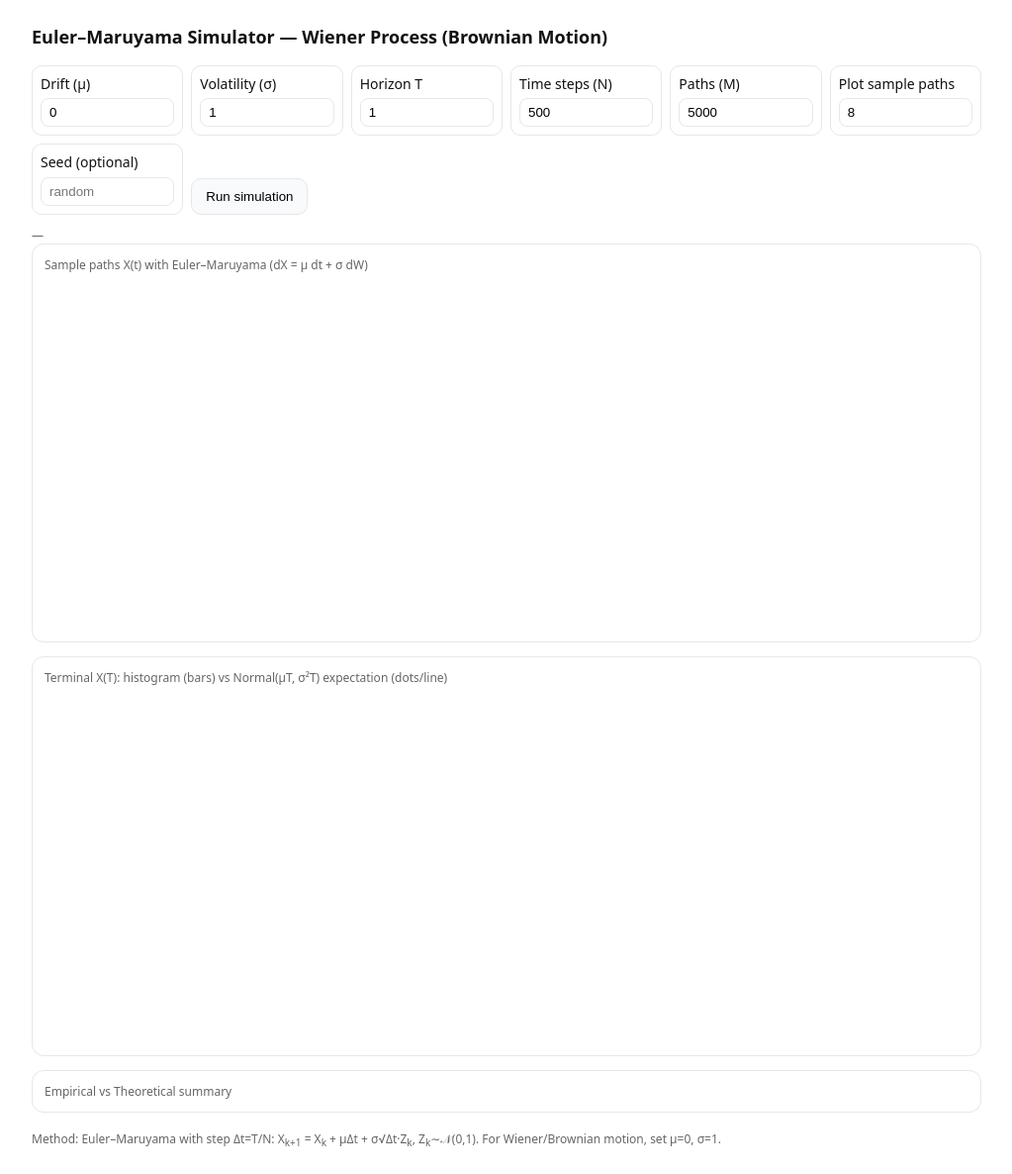
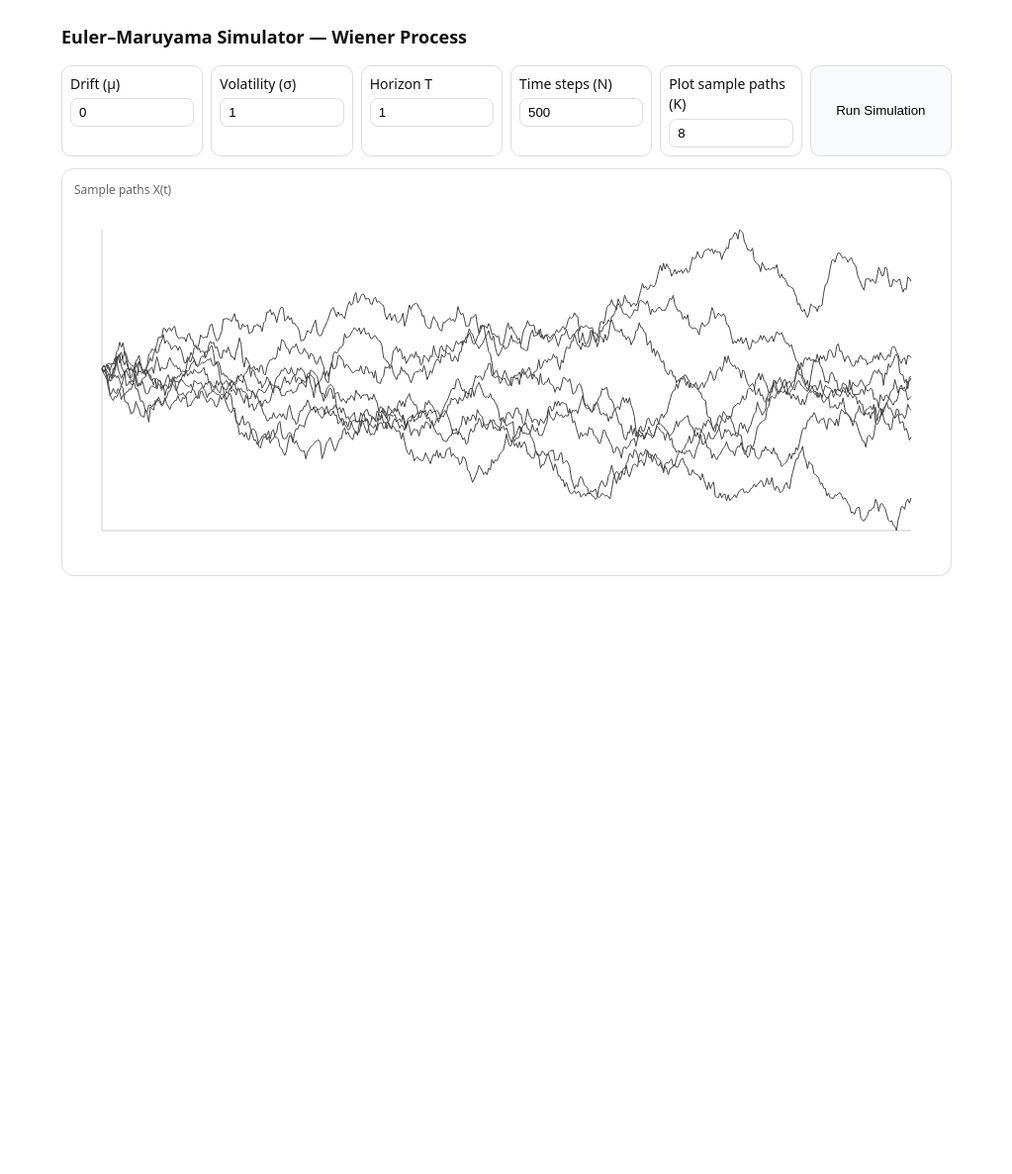
Before and after one commit to Nochman/Nochman.github.io, a Jekyll site: the page homeworks/lastweek.html, which Jekyll copies as it is, in a window 1280 px wide. Shown: the whole page at 99% size, without its empty margins (128-1151 px from the left). Built offline with Jekyll 4.4.1, drawn with Linux system fonts in a browser that asks for light colours; after the commit the page ends 900 px from its top, so only the background shows below that; part of the change alters nothing that is shown.

Commit message:
Update lastweek.html

```diff
--- a/homeworks/lastweek.html
+++ b/homeworks/lastweek.html
@@ -5,27 +5,22 @@
 <meta name="viewport" content="width=device-width, initial-scale=1" />
 <title>Euler–Maruyama: Wiener Process</title>
 <style>
-  html,body{margin:0;padding:0;background:#fff;color:#111;font:14px/1.45 system-ui,-apple-system,Segoe UI,Roboto,Ubuntu,Cantarell,Noto Sans,sans-serif}
-  .wrap{max-width:960px;margin:24px auto;padding:0 16px}
+  html,body{margin:0;padding:0;background:#fff;color:#111;font:14px/1.45 system-ui}
+  .wrap{max-width:900px;margin:24px auto;padding:0 16px}
   h1{font-size:18px;margin:8px 0 16px}
   .controls{display:grid;grid-template-columns:repeat(auto-fit,minmax(140px,1fr));gap:8px;margin-bottom:12px}
-  .controls label{display:flex;flex-direction:column;gap:4px;border:1px solid #e5e7eb;border-radius:10px;padding:8px}
-  .controls input{padding:6px 8px;border:1px solid #e5e7eb;border-radius:8px}
-  button{padding:10px 14px;border-radius:10px;border:1px solid #e5e7eb;background:#f8fafc;cursor:pointer}
+  .controls label{display:flex;flex-direction:column;gap:4px;border:1px solid #ddd;border-radius:10px;padding:8px}
+  .controls input{padding:6px 8px;border:1px solid #ddd;border-radius:8px}
+  button{padding:10px 14px;border-radius:10px;border:1px solid #ddd;background:#f8fafc;cursor:pointer}
   button:hover{background:#eef2ff}
-  .row{display:grid;grid-template-columns:1fr;gap:14px}
-  .card{border:1px solid #e5e7eb;border-radius:12px;padding:12px}
-  .meta{color:#666;font-size:12px}
-  canvas{width:100%;height:360px;border-radius:8px;background:#fff;display:block}
-  table{border-collapse:collapse;width:100%;font-size:12px}
-  th,td{border:1px solid #e5e7eb;padding:6px 8px;text-align:right}
-  th:first-child,td:first-child{text-align:center}
-  .footer{margin-top:18px;color:#666;font-size:12px}
+  .card{border:1px solid #ddd;border-radius:12px;padding:12px;margin-bottom:14px}
+  .meta{color:#666;font-size:12px;margin-bottom:4px}
+  canvas{width:100%;height:360px;background:#fff;border-radius:8px}
 </style>
 </head>
 <body>
 <div class="wrap">
-    <h1>Euler–Maruyama Simulator — Wiener Process (Brownian Motion)</h1>
+  <h1>Euler–Maruyama Simulator — Wiener Process</h1>
   <div class="controls">
     <label>Drift (μ)
       <input id="mu" type="number" step="0.01" value="0" />
@@ -39,186 +34,82 @@
     <label>Time steps (N)
       <input id="N" type="number" min="1" value="500" />
     </label>
-      <label>Paths (M)
-        <input id="M" type="number" min="1" value="5000" />
-      </label>
-      <label>Plot sample paths
+    <label>Plot sample paths (K)
       <input id="K" type="number" min="1" value="8" />
     </label>
-      <label>Seed (optional)
-        <input id="seed" type="number" value="" placeholder="random" />
-      </label>
-      <div style="display:flex;align-items:end;gap:8px">
-        <button id="run">Run simulation</button>
-      </div>
+    <button id="run">Run Simulation</button>
   </div>
 
-    <div class="meta" id="stats">—</div>
-
-    <div class="row">
   <div class="card">
-        <div class="meta">Sample paths X(t) with Euler–Maruyama (dX = μ dt + σ dW)</div>
+    <div class="meta">Sample paths X(t)</div>
     <canvas id="paths"></canvas>
-      </div>
-      <div class="card">
-        <div class="meta">Terminal X(T): histogram (bars) vs Normal(μT, σ²T) expectation (dots/line)</div>
-        <canvas id="hist"></canvas>
-      </div>
-      <div class="card">
-        <div class="meta">Empirical vs Theoretical summary</div>
-        <div id="table"></div>
-      </div>
-    </div>
-
-    <div class="footer">
-      Method: Euler–Maruyama with step Δt=T/N: X<sub>k+1</sub> = X<sub>k</sub> + μΔt + σ√Δt·Z<sub>k</sub>, Z<sub>k</sub>∼𝒩(0,1). For Wiener/Brownian motion, set μ=0, σ=1.
   </div>
 </div>
 
 <script>
-// ---------- RNG (seedable) ----------
-function mulberry32(a){return function(){let t=a+=0x6D2B79F5;t=Math.imul(t^t>>>15,t|1);t^=t+Math.imul(t^t>>>7,t|61);return ((t^t>>>14)>>>0)/4294967296;}}
-function makeRand(seed){return (seed===null||seed===undefined||seed==="")?Math.random:mulberry32(Number(seed)>>>0)}
-function normal01(rand){
-  // Box–Muller
-  let u=0,v=0; while(u===0) u=rand(); while(v===0) v=rand();
+// Normal RNG (Box–Muller)
+function normal01(){
+  let u=0,v=0; while(u===0) u=Math.random(); while(v===0) v=Math.random();
   return Math.sqrt(-2*Math.log(u))*Math.cos(2*Math.PI*v);
 }
 
-// ---------- Canvas helpers ----------
 function getCtx(id){
   const c=document.getElementById(id);
-  const ratio=window.devicePixelRatio||1; const w=c.clientWidth,h=c.clientHeight;
-  if(c.width!==Math.floor(w*ratio)||c.height!==Math.floor(h*ratio)){c.width=Math.floor(w*ratio);c.height=Math.floor(h*ratio);}
-  const ctx=c.getContext('2d'); ctx.setTransform(ratio,0,0,ratio,0,0); ctx.clearRect(0,0,w,h); return {ctx,w,h};
+  const r=window.devicePixelRatio||1;
+  const w=c.clientWidth, h=c.clientHeight;
+  if(c.width!==w*r||c.height!==h*r){c.width=w*r; c.height=h*r;}
+  const ctx=c.getContext('2d'); ctx.setTransform(r,0,0,r,0,0); ctx.clearRect(0,0,w,h);
+  return {ctx,w,h};
 }
-function drawAxes(ctx,w,h,pad=28){
-  ctx.strokeStyle='#d1d5db'; ctx.lineWidth=1; ctx.beginPath();
-  ctx.moveTo(pad,h-pad); ctx.lineTo(w-pad,h-pad);
-  ctx.moveTo(pad,pad); ctx.lineTo(pad,h-pad); ctx.stroke();
-  return {x0:pad,y0:h-pad,x1:w-pad,y1:pad};
+
+function drawAxes(ctx,w,h,p=28){
+  ctx.strokeStyle="#ccc";
+  ctx.beginPath(); ctx.moveTo(p,h-p); ctx.lineTo(w-p,h-p);
+  ctx.moveTo(p,p); ctx.lineTo(p,h-p); ctx.stroke();
+  return {x0:p,y0:h-p,x1:w-p,y1:p};
 }
 function mapLin(x,a,b,A,B){return A+(x-a)*(B-A)/(b-a);}
 
-// ---------- Histogram helper ----------
-function histogram(data, bins){
-  const min=Math.min(...data), max=Math.max(...data);
-  const edges=Array.from({length:bins+1},(_,i)=>min+(i*(max-min))/bins);
-  const counts=new Array(bins).fill(0);
-  for(const x of data){
-    let i=Math.floor((x-min)/(max-min)*bins); if(i===bins) i=bins-1; counts[i]++;
+function runSim(){
+  const mu=Number(document.getElementById('mu').value);
+  const sigma=Number(document.getElementById('sigma').value);
+  const T=Number(document.getElementById('T').value);
+  const N=Number(document.getElementById('N').value);
+  const K=Number(document.getElementById('K').value);
+
+  const dt=T/N, sdt=Math.sqrt(dt);
+
+  const paths=[];
+  for(let j=0;j<K;j++){
+    const path=new Float64Array(N+1);
+    let x=0; path[0]=0;
+    for(let k=0;k<N;k++){
+      x = x + mu*dt + sigma*sdt*normal01();
+      path[k+1]=x;
     }
-  const centers=edges.slice(0,-1).map((e,i)=>0.5*(e+edges[i+1]));
-  return {centers, counts, min, max};
+    paths.push(path);
   }
 
-// ---------- Theory ----------
-function normalPDF(x, m, s){const z=(x-m)/s; return Math.exp(-0.5*z*z)/(s*Math.sqrt(2*Math.PI));}
+  const {ctx,w,h}=getCtx('paths');
+  const ax=drawAxes(ctx,w,h);
+  let ymin=0,ymax=0;
+  for(const p of paths){for(const y of p){if(y<ymin) ymin=y; if(y>ymax) ymax=y;}}
+  if(ymin===ymax){ymin-=1;ymax+=1;}
 
-// ---------- Simulation (Euler–Maruyama) ----------
-function simulateEM({mu,sigma,T,N,M,K,seed}){
-  const dt=T/N, sdt=Math.sqrt(dt); const rand=makeRand(seed); const nPaths=Math.max(1,Math.min(M, 200000));
-  const term=new Float64Array(nPaths);
-  const kShow=Math.max(1,Math.min(K,50)); const sampleIdx=new Set(); while(sampleIdx.size<kShow){ sampleIdx.add(Math.floor((rand())*nPaths)); }
-  const show = Array.from(sampleIdx).sort((a,b)=>a-b);
-  const paths=[]; // each path: Float64Array length N+1
-
-  for(let j=0;j<nPaths;j++){
-    let x=0; let path = show.includes(j) ? new Float64Array(N+1) : null; if(path) path[0]=0;
-    for(let k=0;k<N;k++){
-      const dW = sdt*normal01(rand);
-      x = x + mu*dt + sigma*dW;
-      if(path) path[k+1]=x;
-    }
-    term[j]=x; if(path) paths.push(path);
-  }
-  return {paths, term};
-}
-
-// ---------- Rendering ----------
-function plotPaths(paths, T){
-  const {ctx,w,h}=getCtx('paths'); const ax=drawAxes(ctx,w,h);
-  // y-range
-  let ymin=0,ymax=0; for(const p of paths){for(const y of p){if(y<ymin) ymin=y; if(y>ymax) ymax=y;}}
-  if(ymax===ymin){ymin-=1;ymax+=1;} const N=paths[0].length-1;
-  ctx.lineWidth=1.25;
+  ctx.strokeStyle="#444";
   for(const p of paths){
     ctx.beginPath();
-    for(let i=0;i<=N;i++){
+    for(let i=0;i<p.length;i++){
       const x = mapLin(i/N, 0,1, ax.x0, ax.x1);
       const y = mapLin(p[i], ymin,ymax, ax.y0, ax.y1);
       if(i===0) ctx.moveTo(x,y); else ctx.lineTo(x,y);
     }
-    ctx.strokeStyle='#555'; ctx.stroke();
+    ctx.stroke();
   }
 }
 
-function plotHistogram(term, mu, sigma, T){
-  const {ctx,w,h}=getCtx('hist'); const ax=drawAxes(ctx,w,h);
-  const bins=40; const hst=histogram(term,bins); const ymax=Math.max(...hst.counts);
-  const barW=(ax.x1-ax.x0)/bins*0.9;
-  // bars
-  ctx.fillStyle='#ddd';
-  for(let i=0;i<bins;i++){
-    const x = mapLin(i,0,bins, ax.x0, ax.x1) + 1;
-    const y = mapLin(hst.counts[i], 0,ymax, ax.y0, ax.y1);
-    ctx.fillRect(x, y, barW, ax.y0 - y);
-  }
-  // overlay normal curve scaled to counts
-  const m = mu*T; const s = Math.sqrt((sigma*sigma)*T);
-  ctx.strokeStyle='#333'; ctx.lineWidth=1.2; ctx.beginPath();
-  const L=300; for(let i=0;i<=L;i++){
-    const xv = hst.min + (i/L)*(hst.max - hst.min);
-    const yv = normalPDF(xv, m, s) * (term.length * (hst.max - hst.min) / bins); // scale pdf to histogram counts
-    const x = mapLin(xv, hst.min, hst.max, ax.x0, ax.x1);
-    const y = mapLin(yv, 0, ymax, ax.y0, ax.y1);
-    if(i===0) ctx.moveTo(x,y); else ctx.lineTo(x,y);
-  }
-  ctx.stroke();
-}
-
-function renderTable(term, mu, sigma, T){
-  const mth = mu*T; const vth=(sigma*sigma)*T; const sth=Math.sqrt(vth);
-  let sum=0,sum2=0; for(const x of term){sum+=x; sum2+=x*x;}
-  const mean=sum/term.length; const var=Math.max(0, sum2/term.length - mean*mean);
-  const rows=[
-    ['E[X(T)] (empirical)', mean.toFixed(4)],
-    ['E[X(T)] (theoretical)', mth.toFixed(4)],
-    ['Var[X(T)] (empirical)', var.toFixed(4)],
-    ['Var[X(T)] (theoretical)', vth.toFixed(4)],
-    ['Std dev (empirical)', Math.sqrt(var).toFixed(4)],
-    ['Std dev (theoretical)', sth.toFixed(4)],
-    ['Samples (M)', term.length]
-  ];
-  const html = `<table><thead><tr><th>Quantity</th><th>Value</th></tr></thead><tbody>${rows.map(r=>`<tr><td style="text-align:left">${r[0]}</td><td>${r[1]}</td></tr>`).join('')}</tbody></table>`;
-  document.getElementById('table').innerHTML = html;
-}
-
-function run(){
-  const mu=Number(document.getElementById('mu').value||0);
-  const sigma=Number(document.getElementById('sigma').value||1);
-  const T=Number(document.getElementById('T').value||1);
-  const N=Number(document.getElementById('N').value||500);
-  const M=Number(document.getElementById('M').value||5000);
-  const K=Number(document.getElementById('K').value||8);
-  const seedVal=document.getElementById('seed').value;
-
-  if(!(sigma>=0)){alert('σ must be ≥ 0'); return;}
-  if(!(T>0 && N>=1)){alert('T>0 and N≥1 required'); return;}
-
-  const {paths, term} = simulateEM({mu,sigma,T,N,M,K,seed:seedVal});
-  plotPaths(paths, T);
-  plotHistogram(term, mu, sigma, T);
-  renderTable(term, mu, sigma, T);
-
-  // stats line
-  const dt=T/N; const text=`Δt=${dt.toExponential(2)} • Euler–Maruyama with N=${N}, M=${term.length} • X₀=0`;
-  document.getElementById('stats').textContent = text;
-}
-
-// Bind
- document.getElementById('run').addEventListener('click', run);
- run();
+document.getElementById('run').onclick = runSim;
+runSim();
 </script>
 </body>
 </html>
```
Lines whose indentation alone changed are shown as unchanged.
